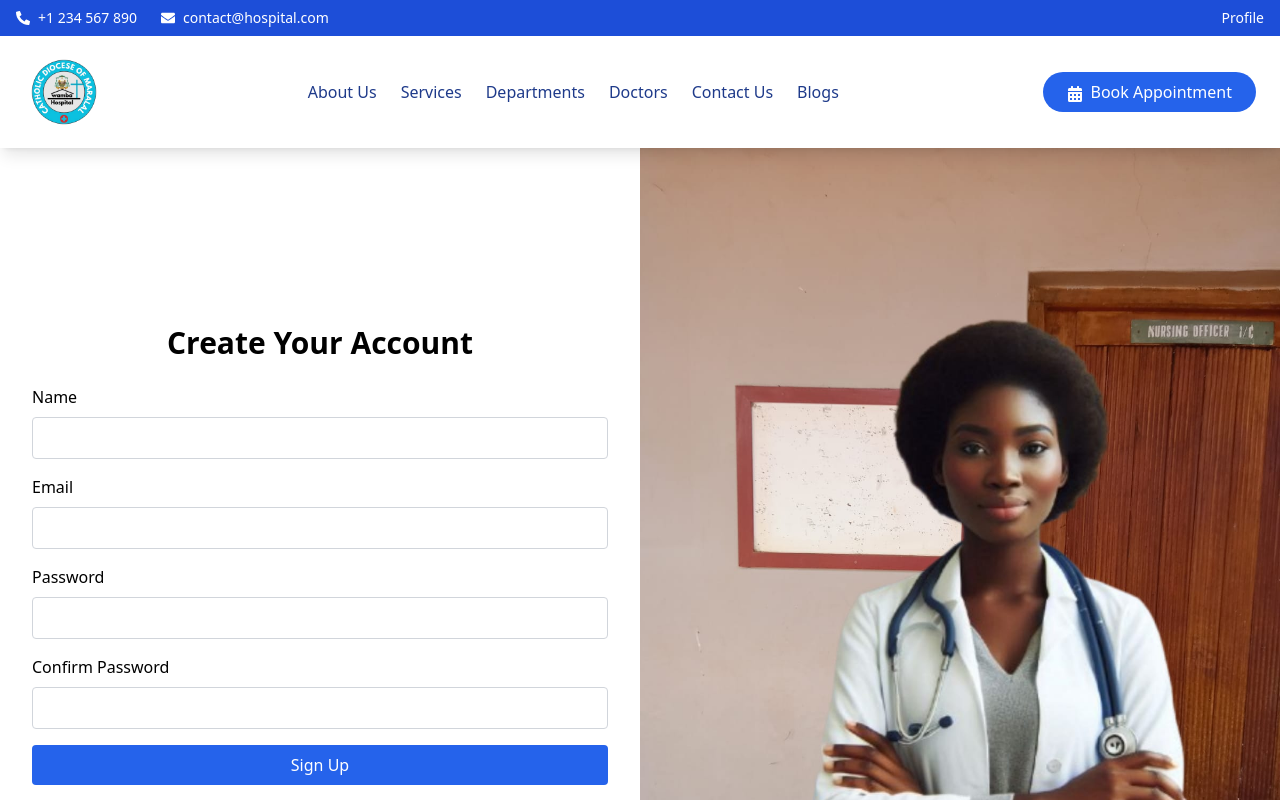
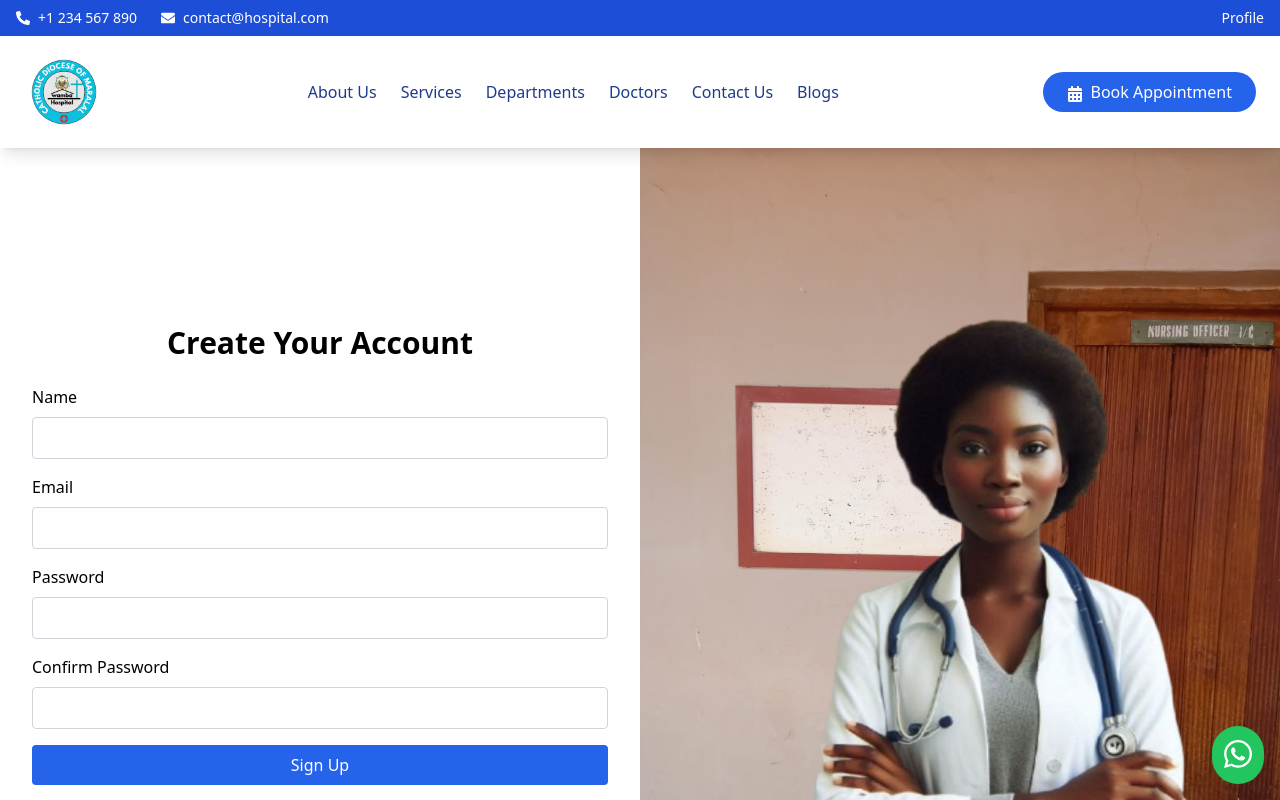
Before and after one commit to shery313/hospital-frontend, a React (Vite) app: page /signup in a window 1280 px wide. Shown: the top 800 px of the page. Built offline with nearby package versions, Linux system fonts and the light colour scheme.

Commit message:
added whatsapp icon

```diff
--- a/package.json
+++ b/package.json
@@ -10,6 +10,8 @@
     "preview": "vite preview"
   },
   "dependencies": {
+    "@fortawesome/free-brands-svg-icons": "^6.6.0",
+    "@fortawesome/react-fontawesome": "^0.2.2",
     "framer-motion": "^11.5.6",
     "init": "^0.1.2",
     "react": "^18.3.1",
--- a/src/App.tsx
+++ b/src/App.tsx
@@ -16,7 +16,7 @@ import HealthResources from './componenets/pages/HealthResources';
 import Profile from './componenets/home/user/Profile';
 import Blogs from './componenets/home/user/Blogs';
 import BlogDetail from './componenets/home/user/BlogDetail';
-// import EditAppointment from './componenets/pages/EditAppointment';
+import WhatsAppChat from './componenets/home/user/WhatsAppChat'; // Adjust the path if needed
 
 function App() {
   return (
@@ -35,11 +35,11 @@ function App() {
         <Route path="/profile" element={<Profile />} />
         <Route path="/blogs" element={<Blogs />} />
         <Route path="/blogs/:id" element={<BlogDetail />} />
-        {/* <Route path="/edit-appointment" element={<EditAppointment />} /> */}
         <Route path="/login" element={<Login />} />
         <Route path="/signup" element={<Signup />} />
       </Routes>
       <Footer />
+      <WhatsAppChat /> {/* Include WhatsApp chat component */}
     </Router>
   );
 }
--- /dev/null
+++ b/src/componenets/home/user/WhatsAppChat.tsx
@@ -0,0 +1,21 @@
+import React from 'react';
+import { FontAwesomeIcon } from '@fortawesome/react-fontawesome';
+import { faWhatsapp } from '@fortawesome/free-brands-svg-icons';
+
+const WhatsAppChat: React.FC = () => {
+  const phoneNumber = '+923075304856'; // Replace with your WhatsApp number
+
+  const handleClick = () => {
+    window.open(`https://wa.me/${phoneNumber}`, '_blank');
+  };
+
+  return (
+    <div className="fixed bottom-4 right-4 z-50">
+      <button onClick={handleClick} className="bg-green-500 text-white p-3 rounded-full shadow-lg hover:bg-green-600 transition">
+        <FontAwesomeIcon icon={faWhatsapp} size="2x" />
+      </button>
+    </div>
+  );
+};
+
+export default WhatsAppChat;
```
Also changed, not shown: 2 other files (tests, documents, lock files or other folders).
